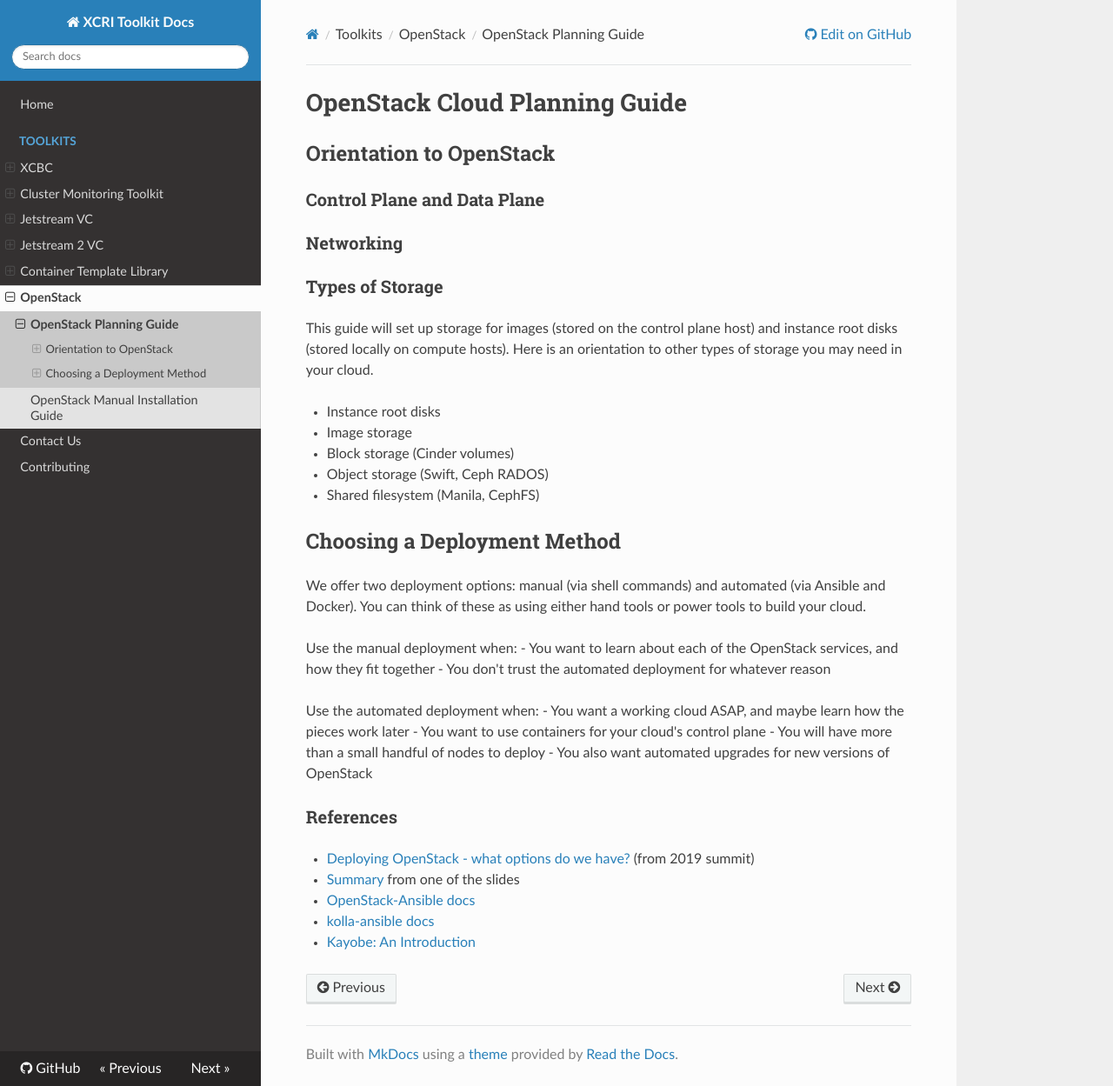
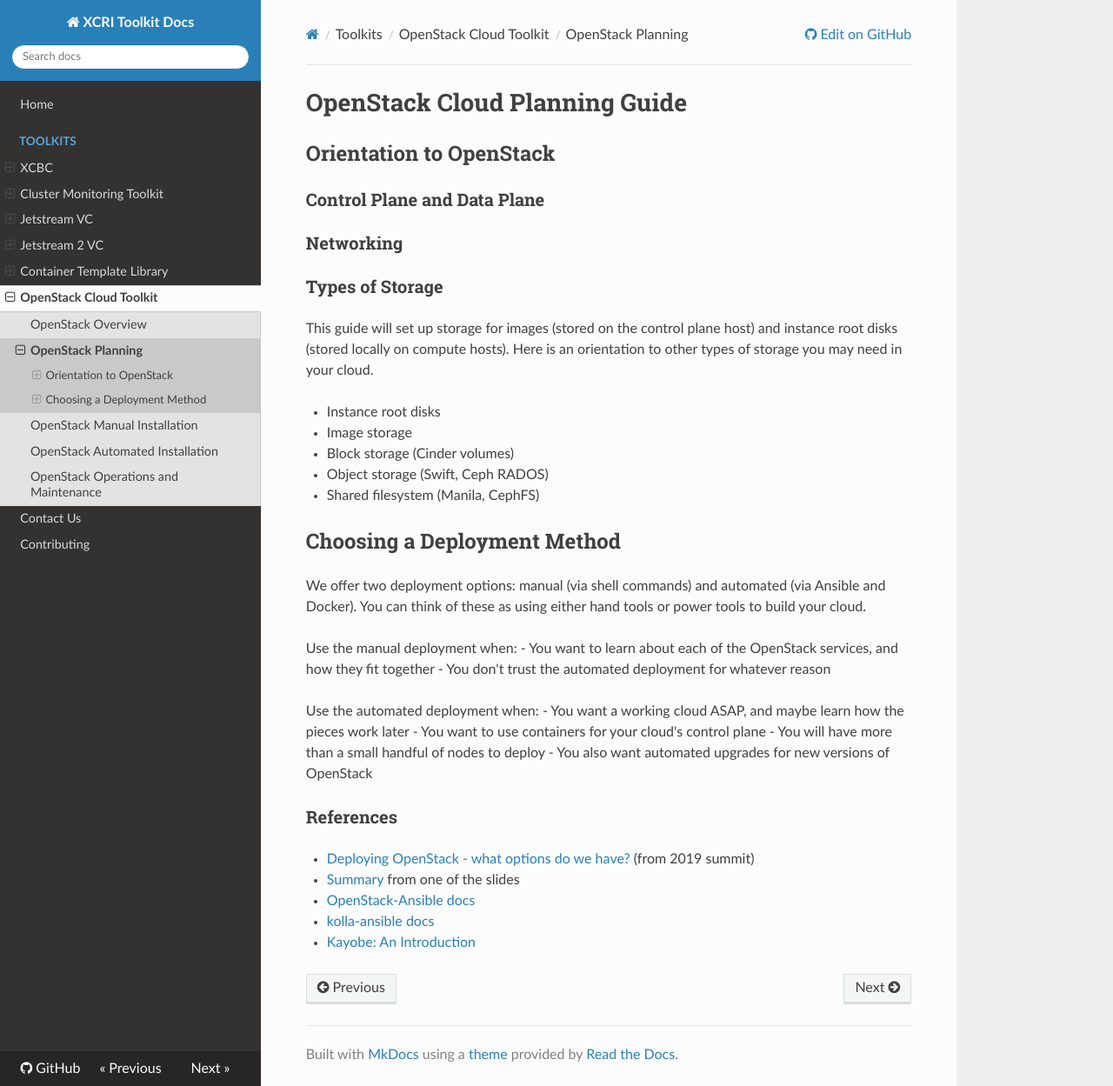
Before and after one commit to access-ci-org/Toolkit-Docs, an MkDocs documentation site: the page built from docs/toolkits/openstack-planning-guide.md, in a window 1280 px wide and 1249 px high. Shown: the whole window at 87% size. Built offline with MkDocs 1.6.1, drawn with Linux system fonts in a browser that asks for light colours; nearby versions of some CDN libraries; old or Windows-style settings are respelled for this version of MkDocs.

Commit message:
structure for new pages

```diff
--- a/mkdocs.yml
+++ b/mkdocs.yml
@@ -26,9 +26,12 @@ pages:
     - Installation: 'toolkits/vc-installation-js2.md'
   - Container Template Library:
     - Quick Start Guide: 'toolkits/ctl/ctlquick.md'
-  - OpenStack:
-    - OpenStack Planning Guide: 'toolkits/openstack-planning-guide.md'
-    - OpenStack Manual Installation Guide: 'toolkits/OpenstackInstallation.md'
+  - OpenStack Cloud Toolkit:
+    - OpenStack Overview: 'toolkits/openstack-overview.md'
+    - OpenStack Planning: 'toolkits/openstack-planning-guide.md'
+    - OpenStack Manual Installation: 'toolkits/OpenstackInstallation.md'
+    - OpenStack Automated Installation: 'toolkits/openstack-automated-installation.md'
+    - OpenStack Operations and Maintenance: 'toolkits/openstack-operations-maintenance.md'
 - Contact Us: 'contact-us.md'
 - Contributing: 'contributions.md'
 
```
Also changed, not shown: docs/toolkits/openstack-automated-installation.md (added, +3 -0 lines), docs/toolkits/openstack-operations-maintenance.md (added, +3 -0 lines), docs/toolkits/openstack-overview.md (added, +3 -0 lines).
